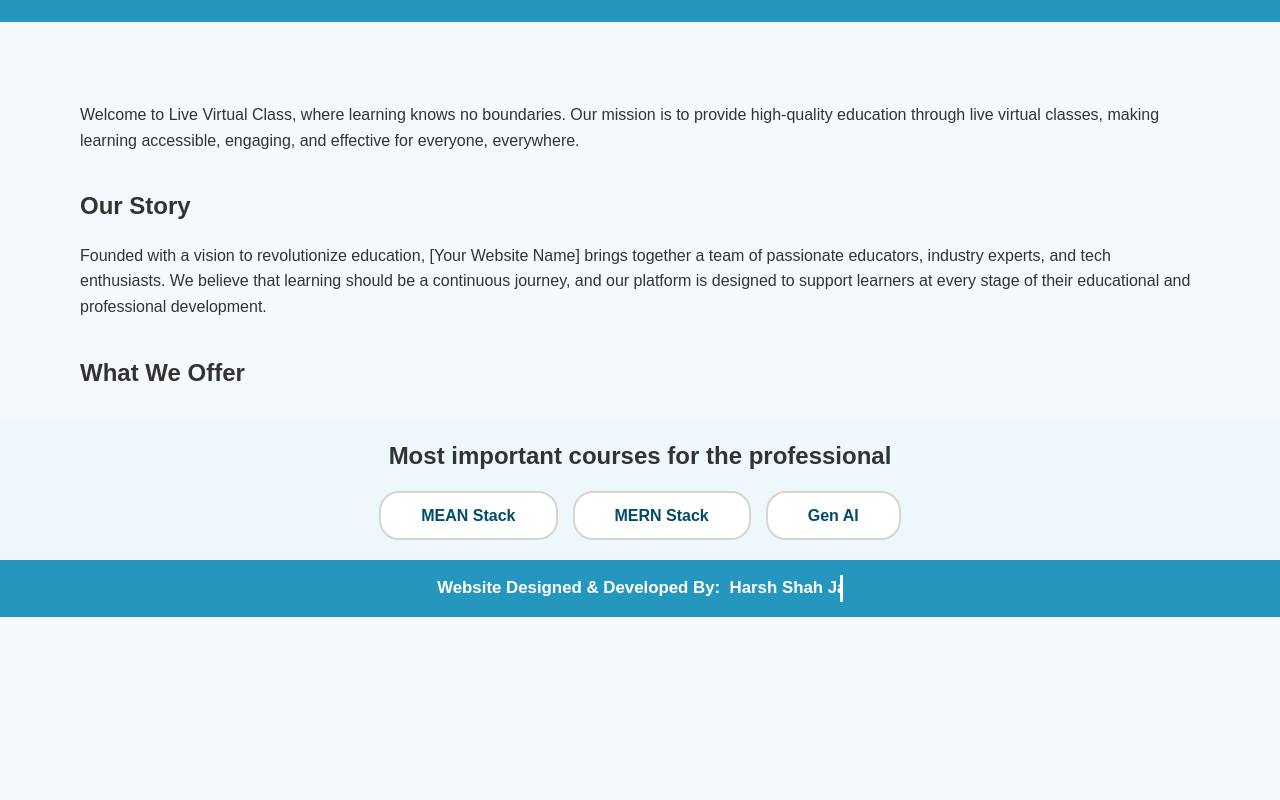
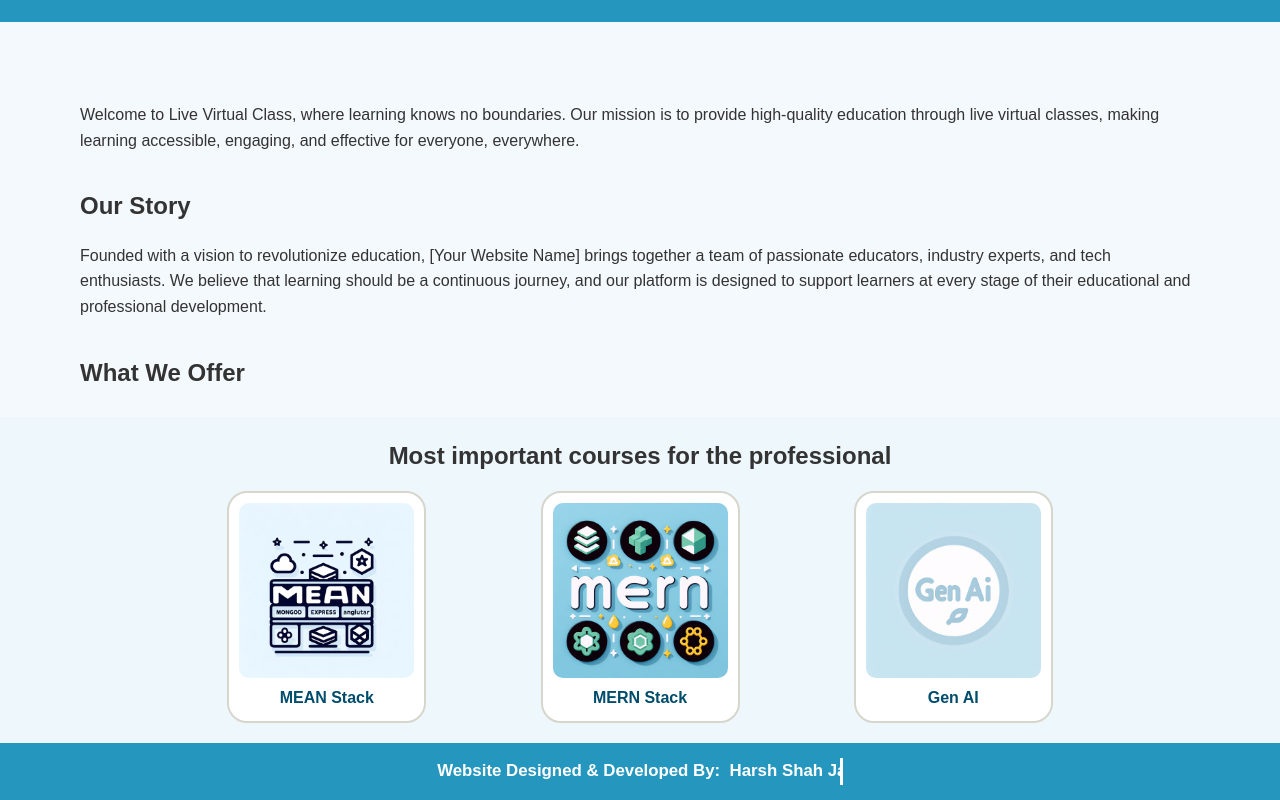
Before and after one commit to harshjaiswal556/lvc-project, a plain HTML site: page index.html in a window 1280 px wide. Shown: the part 818-1618 px from the top of the page. Before the commit the page ends 1435 px from the top, so only its background shows below. Drawn offline with Linux system fonts and the light colour scheme.

Commit message:
Courses cards created

```diff
--- a/css/style1.css
+++ b/css/style1.css
@@ -151,14 +151,13 @@ iframe {
 .courses-list {
     display: flex;
     flex-wrap: wrap;
-    justify-content: center;
+    justify-content: space-evenly;
     gap: 15px;
     list-style: none;
 }
 
 .courses-list a{
     color: #004c6c;
-    padding: 10px 20px;
     text-decoration: none;
 }
 
@@ -167,7 +166,7 @@ iframe {
 }
 
 .courses-list li {
-    padding: 10px 20px;
+    padding: 10px 10px;
     background-color: #fff;
     border: 2px solid #d6d6cd;
     border-radius: 20px;
@@ -176,10 +175,16 @@ iframe {
     transition: all 0.3s ease;
 }
 
+.courses-list img{
+    border-radius: 10px;
+}
+
 .courses-list li:hover {
     background-color: #2596be;
     color: white;
     border-color: #00658a;
+    box-shadow: 0px 4px 6px rgba(0, 0, 0, 0.25);
+    transform: scale(1.02);
 }
 
 footer {
@@ -218,10 +223,6 @@ footer {
         flex: 1 1 100%;
         text-align: center;
     }
-
-    .courses-list {
-        flex-direction: column;
-    }
 }
 
 @media screen and (max-width: 600px) {
--- a/index.html
+++ b/index.html
@@ -20,12 +20,18 @@
     <nav>
         <ul class="nav-menu">
             <li class="nav-menu-link"><a href="index.html"><i class="fa-solid fa-house">&nbsp;&nbsp;</i>Home</a></li>
-            <li class="nav-menu-link"><a href="courses.html" target="frame"><i class="fa-solid fa-graduation-cap">&nbsp;&nbsp;</i>All Courses</a></li>
-            <li class="nav-menu-link"><a href="registration.html" target="frame"><i class="fa-solid fa-user-plus">&nbsp;&nbsp;</i>Registration</a></li>
-            <li class="nav-menu-link"><a href="gallery.html" target="frame"><i class="fa-solid fa-image">&nbsp;&nbsp;</i>Photo Gallery</a></li>
-            <li class="nav-menu-link"><a href="blog.html" target="frame"><i class="fa-solid fa-blog">&nbsp;&nbsp;</i>Blog</a></li>
-            <li class="nav-menu-link"><a href="help.html" target="frame"><i class="fa-solid fa-circle-info">&nbsp;&nbsp;</i>Help</a></li>
-            <li class="nav-menu-link"><a href="contact.html" target="frame"><i class="fa-solid fa-address-book">&nbsp;&nbsp;</i>Contact Us</a></li>
+            <li class="nav-menu-link"><a href="courses.html" target="frame"><i
+                        class="fa-solid fa-graduation-cap">&nbsp;&nbsp;</i>All Courses</a></li>
+            <li class="nav-menu-link"><a href="registration.html" target="frame"><i
+                        class="fa-solid fa-user-plus">&nbsp;&nbsp;</i>Registration</a></li>
+            <li class="nav-menu-link"><a href="gallery.html" target="frame"><i
+                        class="fa-solid fa-image">&nbsp;&nbsp;</i>Photo Gallery</a></li>
+            <li class="nav-menu-link"><a href="blog.html" target="frame"><i
+                        class="fa-solid fa-blog">&nbsp;&nbsp;</i>Blog</a></li>
+            <li class="nav-menu-link"><a href="help.html" target="frame"><i
+                        class="fa-solid fa-circle-info">&nbsp;&nbsp;</i>Help</a></li>
+            <li class="nav-menu-link"><a href="contact.html" target="frame"><i
+                        class="fa-solid fa-address-book">&nbsp;&nbsp;</i>Contact Us</a></li>
         </ul>
     </nav>
 
@@ -34,11 +40,14 @@
         <article class="welcome">
             <section class="left">
                 <h1>Welcome To LVC!!!</h1>
-                <p>A live virtual class is an online learning session conducted in real-time, where students and instructors interact through video conferencing tools. These classes offer the flexibility of attending from any location while maintaining the engagement and immediacy of a traditional classroom. Features often include live lectures, interactive discussions, screen sharing, and real-time feedback, making it a dynamic and effective way to learn.</p>
+                <p>A live virtual class is an online learning session conducted in real-time, where students and
+                    instructors interact through video conferencing tools. These classes offer the flexibility of
+                    attending from any location while maintaining the engagement and immediacy of a traditional
+                    classroom. Features often include live lectures, interactive discussions, screen sharing, and
+                    real-time feedback, making it a dynamic and effective way to learn.</p>
             </section>
             <section class="right">
-                <video width="400" height="auto" autoplay muted loop
-                    src="./assets/live_virtual_class.mp4">
+                <video width="400" height="auto" autoplay muted loop src="./assets/live_virtual_class.mp4">
                     Browser not supported
                 </video>
             </section>
@@ -51,9 +60,24 @@
         <article class="courses">
             <h3 class="course-heading">Most important courses for the professional</h3>
             <ul class="courses-list">
-                <li><a href="mean.html" target="frame">MEAN Stack</a></li>
-                <li><a href="mern.html" target="frame">MERN Stack</a></li>
-                <li><a href="gen.html" target="frame">Gen AI</a></li>
+                <li>
+                    <a href="mean.html" target="frame" class="course-links">
+                        <img src="./images/mean.jpeg" alt="Error" height="175px">
+                        <p>MEAN Stack</p>
+                    </a>
+                </li>
+                <li>
+                    <a href="mern.html" target="frame" class="course-links">
+                        <img src="./images/mern.jpeg" alt="Error" height="175px">
+                        <p>MERN Stack</p>
+                    </a>
+                </li>
+                <li>
+                    <a href="gen.html" target="frame" class="course-links">
+                        <img src="./images/gen_ai.jpeg" alt="Error" height="175px">
+                        <p>Gen AI</p>
+                    </a>
+                </li>
             </ul>
         </article>
 
```
Also changed, not shown: gen.html (+6 -1 lines), mean.html (+6 -1 lines), mern.html (+6 -1 lines), images/gen_ai.jpeg (added), images/mean.jpeg (added), images/mern.jpeg (added).
